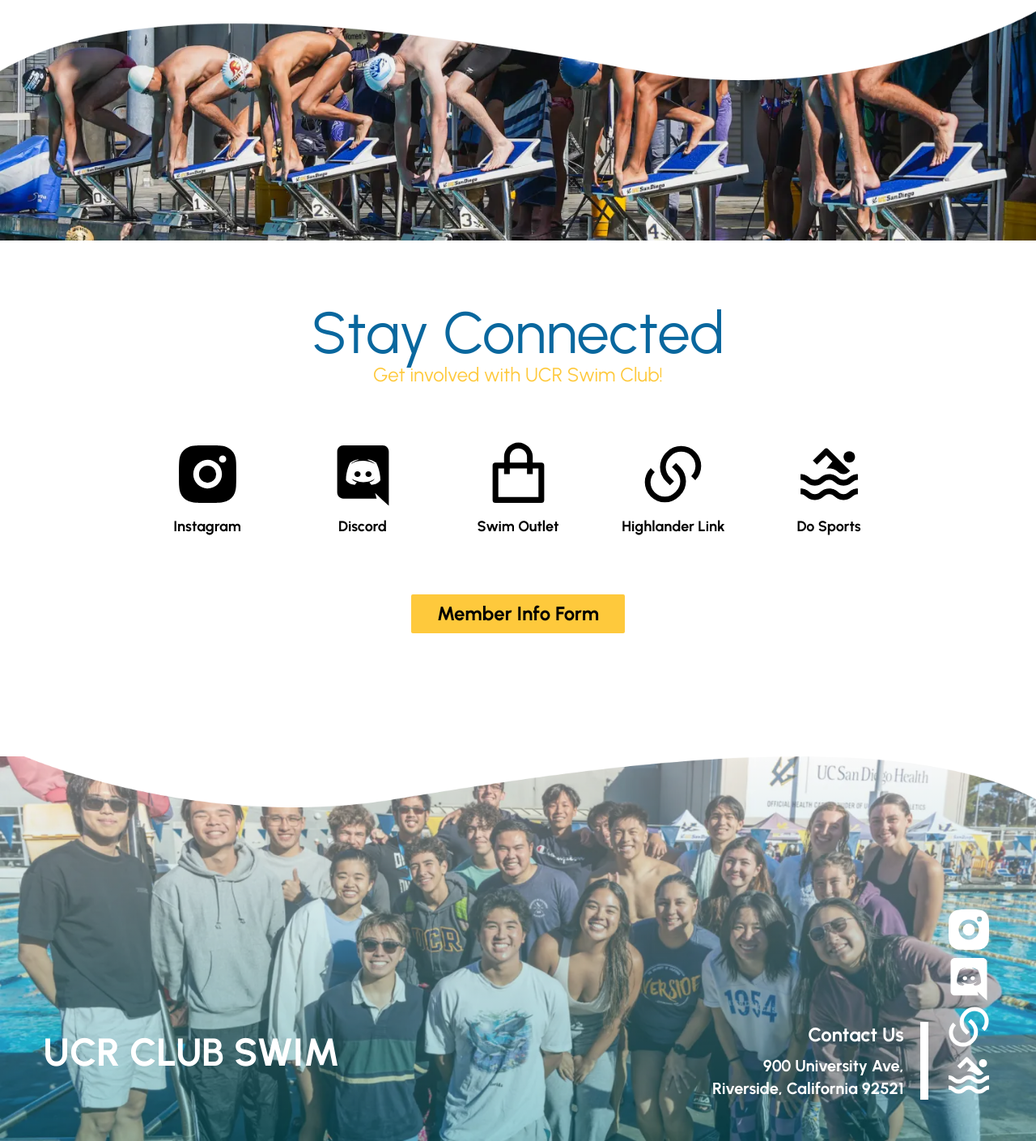
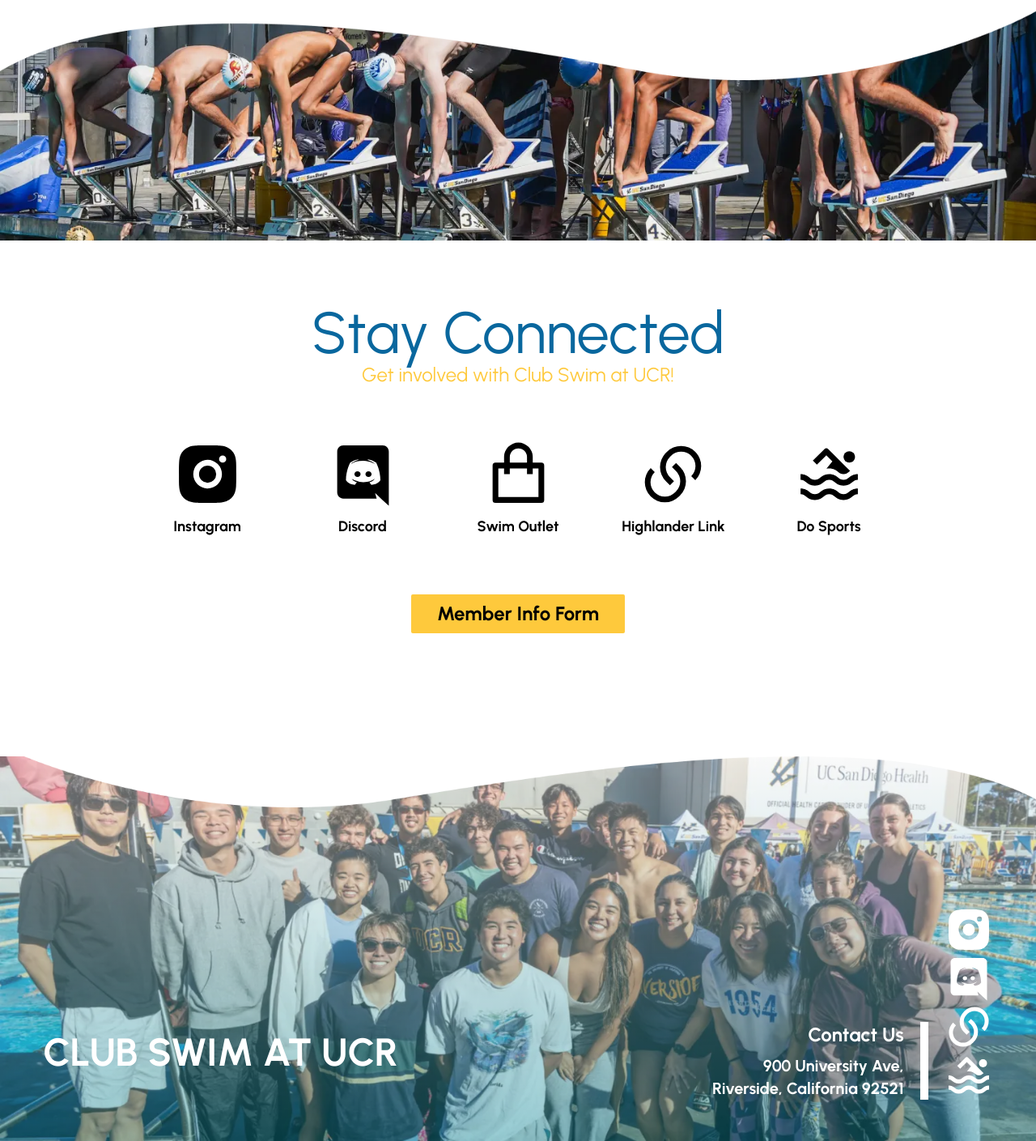
Before and after one commit to acm-ucr/ucr-swim-website, a Next.js app: page / in a window 1280 px wide. Shown: the part 2488-3897 px from the top of the page at 81% size. Built offline with nearby package versions, Linux system fonts and the light colour scheme; what tailwindcss-animated would draw is missing.

Commit message:
Club Swim at UCR

```diff
--- a/src/app/layout.js
+++ b/src/app/layout.js
@@ -12,7 +12,7 @@ const urbanist = Urbanist({
 });
 
 export const metadata = {
-  title: "UCR Swim Club",
+  title: "Club Swim at UCR",
   description:
     "Uniting swimmers together here at UC Riverside and competing in competitions.",
 };
--- a/src/components/Footer.jsx
+++ b/src/components/Footer.jsx
@@ -20,7 +20,7 @@ const Footer = () => {
           href="/"
           className="hover:opacity-80 md:text-5xl text-xl font-bold pb-[3%] duration-300 ease-in-out"
         >
-          UCR CLUB SWIM
+          CLUB SWIM AT UCR
         </Link>
         <div className="flex font-bold items-end">
           <div className="flex flex-col items-end border-r-white md:border-r-[10px] border-r-[6px] md:pr-5 pr-3 mr-5">
--- a/src/components/home/Connected.jsx
+++ b/src/components/home/Connected.jsx
@@ -20,7 +20,7 @@ const Connected = () => {
           inView && "animate-fade-down animate-delay-200"
         } text-swim-yellow mb-[2%] text-sm md:text-2xl 2xl:text-3xl`}
       >
-        Get involved with UCR Swim Club!
+        Get involved with Club Swim at UCR!
       </p>
 
       <div
```
Also changed, not shown: 1 other file (tests, documents, lock files or other folders).
